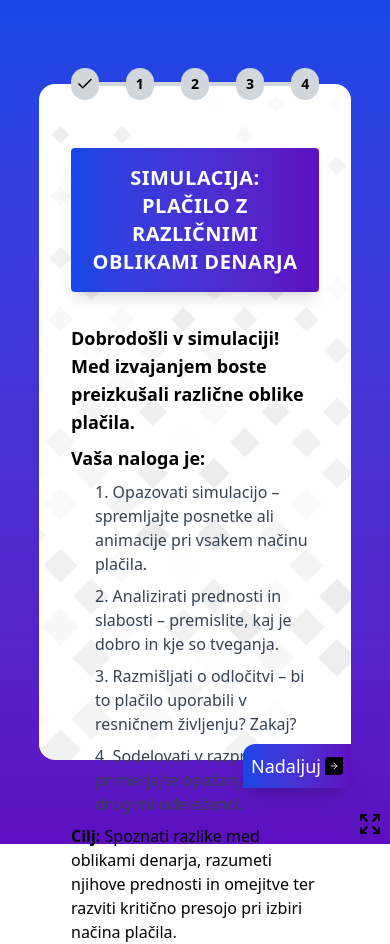
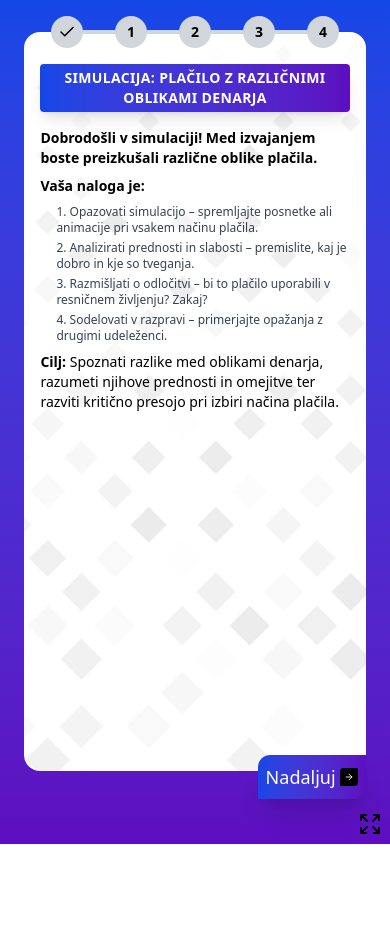
Before and after one commit to wolfboyyang/payment-simulation, a SvelteKit app: page / in a window 390 px wide. After the commit the page ends 844 px from the top, so only its background shows below. Built offline with nearby package versions, Linux system fonts and the light colour scheme.

Commit message:
Adjust UI to different devices.

```diff
--- a/src/lib/components/Stepper.svelte
+++ b/src/lib/components/Stepper.svelte
@@ -4,9 +4,7 @@
     import { appState } from "$lib/app-state.svelte";
 </script>
 
-<div
-    class="relative -top-8 w-full transform -translate-y-1/2 flex items-center justify-center"
->
+<div class="w-full transform translate-y-1/2 flex items-center justify-center">
     <!-- Initial Checkmark for Intro (Step 0) -->
     <div
         class="w-8 h-8 flex items-center justify-center rounded-full font-bold text-sm transition-all duration-300 ease-in-out bg-gray-300 text-black"
--- a/src/routes/+page.svelte
+++ b/src/routes/+page.svelte
@@ -28,17 +28,19 @@
 </script>
 
 {#snippet prosConsList(title: string, items: string[], isPros: boolean)}
-    <div class="w-full md:w-1/2 p-2">
-        <h3 class="text-xl font-bold mb-4">
+    <div class="w-full h-full p-2">
+        <h3 class="text-sm md:text-xl font-bold mb-1 md:mb-4">
             {title}
         </h3>
-        <div class="space-y-4">
+        <div class="w-full space-y-1 md:space-y-4">
             {#each items as item}
                 <div
-                    class={`flex items-center justify-between p-2 h-12 rounded-lg shadow-md transition duration-300
+                    class={`w-full flex items-center justify-between p-2 h-12 rounded-lg shadow-md transition duration-300
                 ${isPros ? "bg-[#10b003]" : "bg-[#ff0000]"}`}
                 >
-                    <span class="text-sm font-bold text-white">{item}</span>
+                    <span class="w-full text-xs md:text-sm font-bold text-white"
+                        >{item}</span
+                    >
                     <div class="h-full">
                         {#if isPros}
                             <enhanced:img
@@ -61,7 +63,7 @@
 {/snippet}
 
 <main
-    class="w-screen h-screen portrait:min-h-screen bg-linear-to-b from-blue-700 to-violet-800 flex flex-col justify-center items-center font-sans"
+    class="w-screen h-screen bg-linear-to-b from-blue-700 to-violet-800 flex flex-col justify-center items-center font-sans"
     bind:this={mainElement}
 >
     {#if fullscreenEnabled}
@@ -76,24 +78,30 @@
             {/if}
         </button>
     {/if}
-    <div class="w-4/5 h-4/5">
+    <div class="w-7/8 h-full md:w-4/5 md:h-4/5">
+        <Stepper />
         <div
-            class="w-full h-full bg-[url($lib/assets/card.png)] bg-cover bg-center rounded-2xl flex flex-col items-center p-8"
+            class="w-full h-13/16 portrait:h-7/8 bg-[url($lib/assets/card.png)] bg-cover bg-center rounded-2xl flex flex-col items-center p-4 md:p-8"
         >
-            <Stepper />
             <h1
-                class="p-4 md:p-5 bg-linear-to-r from-blue-700 to-violet-800 text-center rounded-sm text-white font-extrabold text-xl md:text-2xl tracking-wide shadow-lg mb-8"
+                class="p-1 md:p-5 portrait:mt-4 portrait:mb-4 bg-linear-to-r from-blue-700 to-violet-800 text-center rounded-sm text-white font-bold text-sm md:text-2xl tracking-wide shadow-lg mb-2 md:mb-8"
             >
                 {stepData.title}
             </h1>
-            <div class="h-5/8 flex flex-col items-center justify-between">
+            <div
+                class="w-full h-5/8 portrait:h-3/4 flex flex-col items-center justify-between"
+            >
                 {#if appState.step === 0}
                     <div class="text-left space-y-2">
-                        <h2 class="text-lg font-bold">
+                        <h2 class="text-sm md:text-lg font-bold">
                             {stepData.description}
                         </h2>
-                        <h2 class="text-lg font-bold">Vaša naloga je:</h2>
-                        <div class="ml-6 space-y-2 text-gray-700">
+                        <h2 class="text-sm md:text-lg font-bold">
+                            Vaša naloga je:
+                        </h2>
+                        <div
+                            class="portrait:ml-4 md:ml-6 space-y-1 md:space-y-2 text-xs md:text-lg text-gray-700"
+                        >
                             <p>
                                 1. Opazovati simulacijo – spremljajte posnetke
                                 ali animacije pri vsakem načinu plačila.
@@ -111,7 +119,7 @@
                                 z drugimi udeleženci.
                             </p>
                         </div>
-                        <p>
+                        <p class="text-sm md:text-lg">
                             <span class="font-bold"> Cilj: </span>
                             <span>
                                 Spoznati razlike med oblikami denarja, razumeti
@@ -130,13 +138,15 @@
                             />
                         </div>
                     {/if}
-                    <p class="text-gray-600 text-center w-4/5 mx-auto">
+                    <p
+                        class="text-sm md:text-xl text-gray-600 text-center w-4/5 mx-auto"
+                    >
                         {stepData.description}
                     </p>
                 {:else}
-                    <div class="space-y-8">
+                    <div class="w-full h-full space-y-8">
                         <div
-                            class="flex flex-col md:flex-row justify-between gap-6"
+                            class="flex flex-row portrait:flex-col justify-between gap-6"
                         >
                             {#if stepData.pros}
                                 {@render prosConsList(
```
